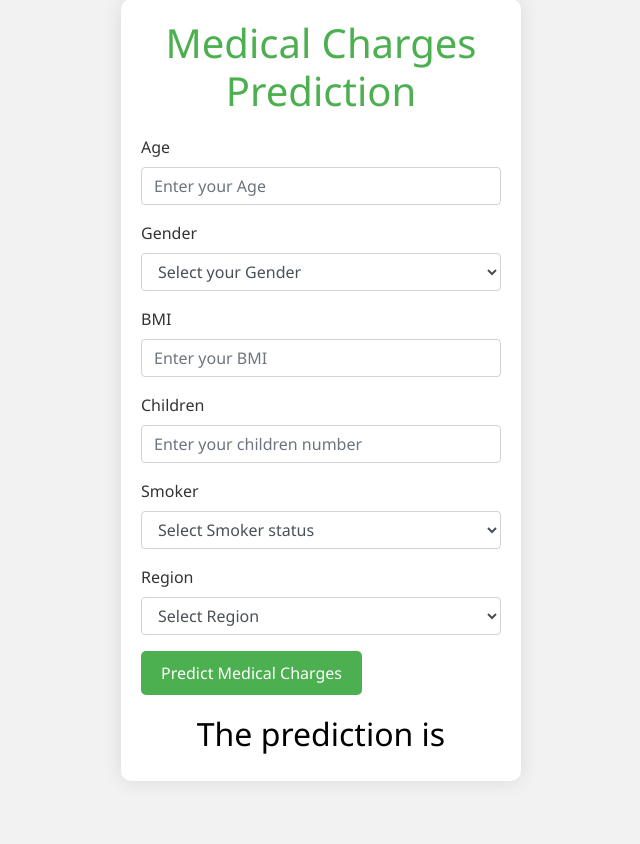
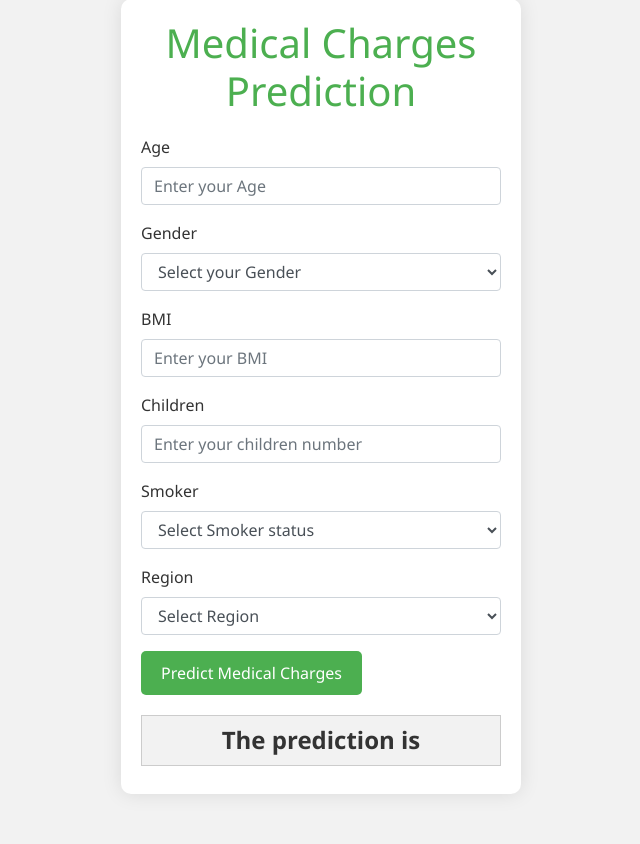
Before and after one commit to sitamgithub-MSIT/capstone-project1, a Flask app: page /predict in a window 1280 px wide. Shown: the part 51-895 px from the top of the page, without its empty margins (319-959 px from the left). Before the commit the page ends 832 px from the top, so only its background shows below. Run offline with Flask 3, Linux system fonts and the light colour scheme; some libraries are stand-ins or nearby versions.

Commit message:
prediction html result style changed

```diff
--- a/templates/prediction.html
+++ b/templates/prediction.html
@@ -54,8 +54,13 @@
         }
 
         h2 {
-            color: #000;
             margin-top: 20px;
+            font-size: 24px;
+            font-weight: bold;
+            border: 1px solid #ccc;
+            padding: 10px;
+            background-color: #f2f2f2;
+            text-align: center;
         }
     </style>
 </head>
```
